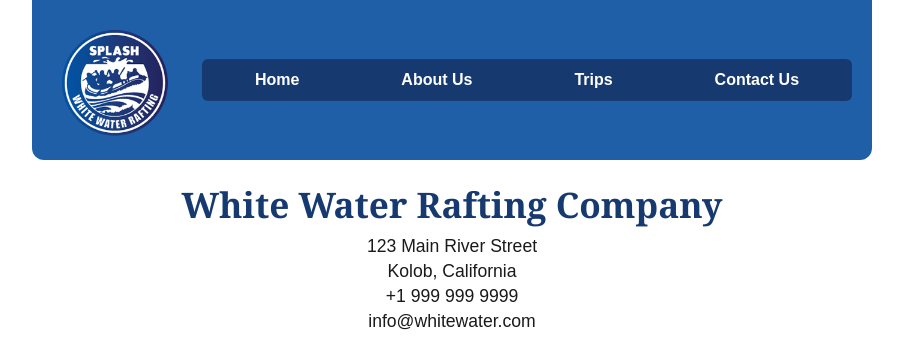
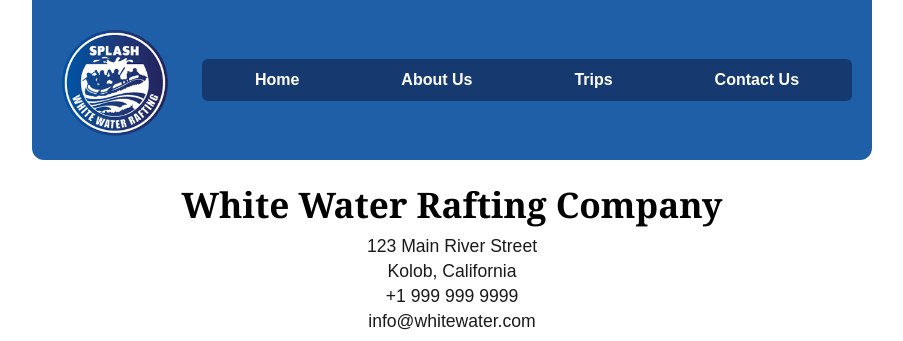
Before and after one commit to Henry567287/wdd130, a plain HTML site: page wwr/contact.html in a window 1280 px wide. Shown: the top 341 px of the page, without its empty margins (188-1091 px from the left). Drawn offline with Linux system fonts and the light colour scheme.

Commit message:
Contact us page color update

```diff
--- a/wwr/styles/rafting.css
+++ b/wwr/styles/rafting.css
@@ -1,4 +1,3 @@
-
 :root {
     --primary-color: #163a70;
     --secondary-color: #1f5fa8;
@@ -242,10 +241,7 @@ footer {
     text-decoration: none;
 }
 
-
-
-  /*  WIREFRAME LAYOUT SPECIFICATIONS*/
-
+/*  WIREFRAME LAYOUT SPECIFICATIONS*/
 
 .contact-wireframe-container {
     max-width: 840px;
@@ -258,15 +254,13 @@ footer {
 .company-heading-block {
     text-align: center;
     margin-bottom: 30px;
-
 }
 
 .company-heading-block h1 {
     font-size: 2.2rem;
     margin-bottom: 8px;
-    color: var(--primary-color) !important;
-    }
-
+    color: #000000 !important;
+}
 
 .company-heading-block p {
     margin: 4px 0;
```
